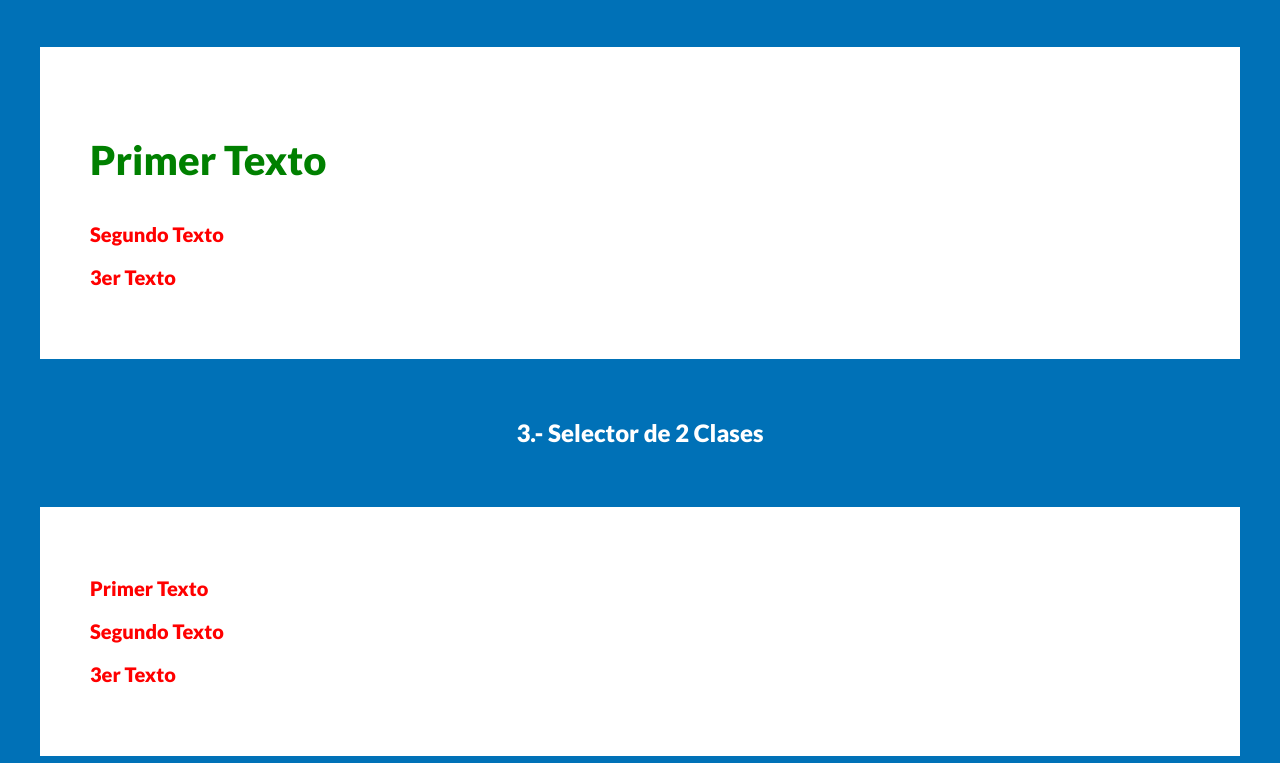
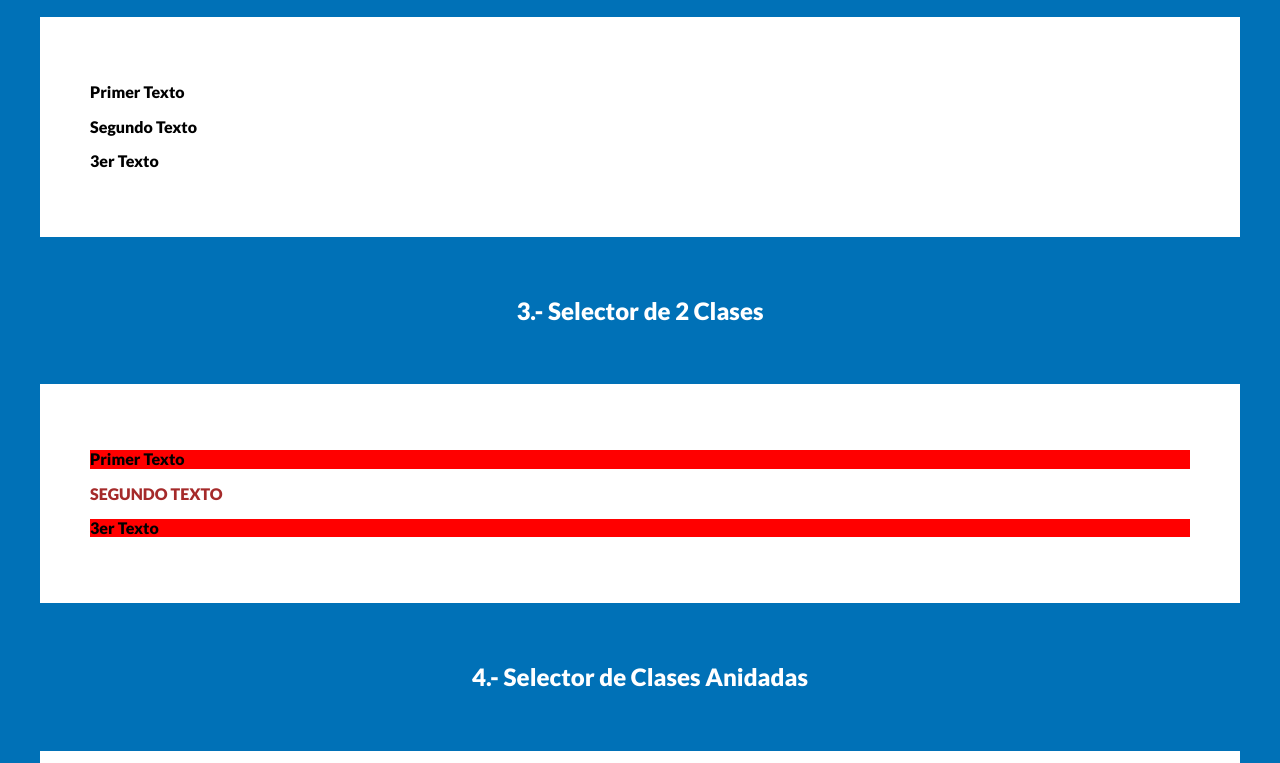
Before and after one commit to ManuUSS/css-selectors, a plain HTML site: page index.html in a window 1280 px wide. Shown: the part 757-1520 px from the top of the page. Drawn offline with Linux system fonts and the light colour scheme.

Commit message:
new: multi class selector

```diff
--- /dev/null
+++ b/css/03.css
@@ -0,0 +1,19 @@
+/* Selector de n clases */
+
+.texto {
+    background-color: red;
+}
+
+.azul {
+    color: blue;
+}
+
+.mayusculas {
+    text-transform: uppercase;
+}
+
+.texto.azul {
+    font-size: 10;
+    background-color: inherit;
+    color: brown;
+}
--- a/index.html
+++ b/index.html
@@ -10,8 +10,9 @@
     <link href="https://fonts.googleapis.com/css2?family=Lato:wght@900&display=swap" rel="stylesheet">
     <link rel="stylesheet" href="css/normalize.css">
     <link rel="stylesheet" href="css/style.css">
-    <link rel="stylesheet" href="css/01.css">
-    <link rel="stylesheet" href="css/02.css">
+    <!-- <link rel="stylesheet" href="css/01.css"> -->
+    <!-- <link rel="stylesheet" href="css/02.css"> -->
+    <link rel="stylesheet" href="css/03.css">
 
 </head>
 <body>
```
